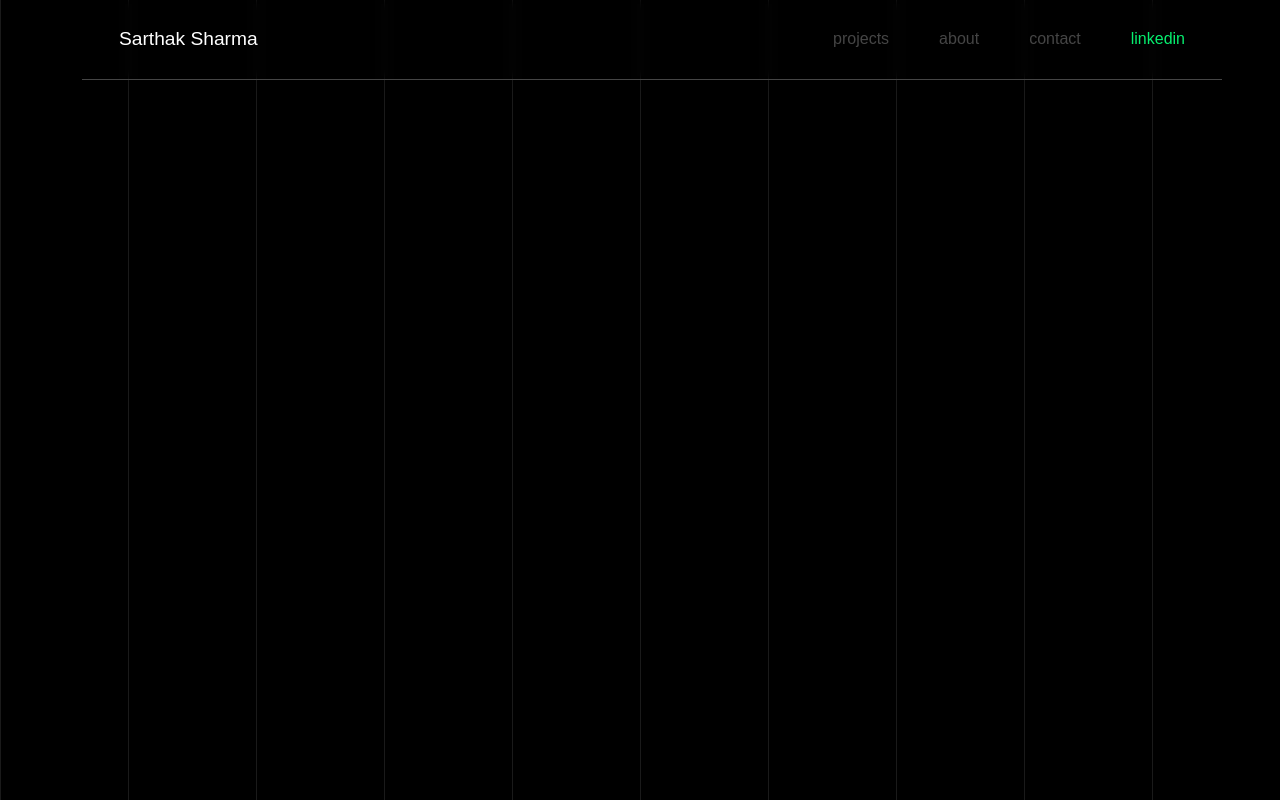
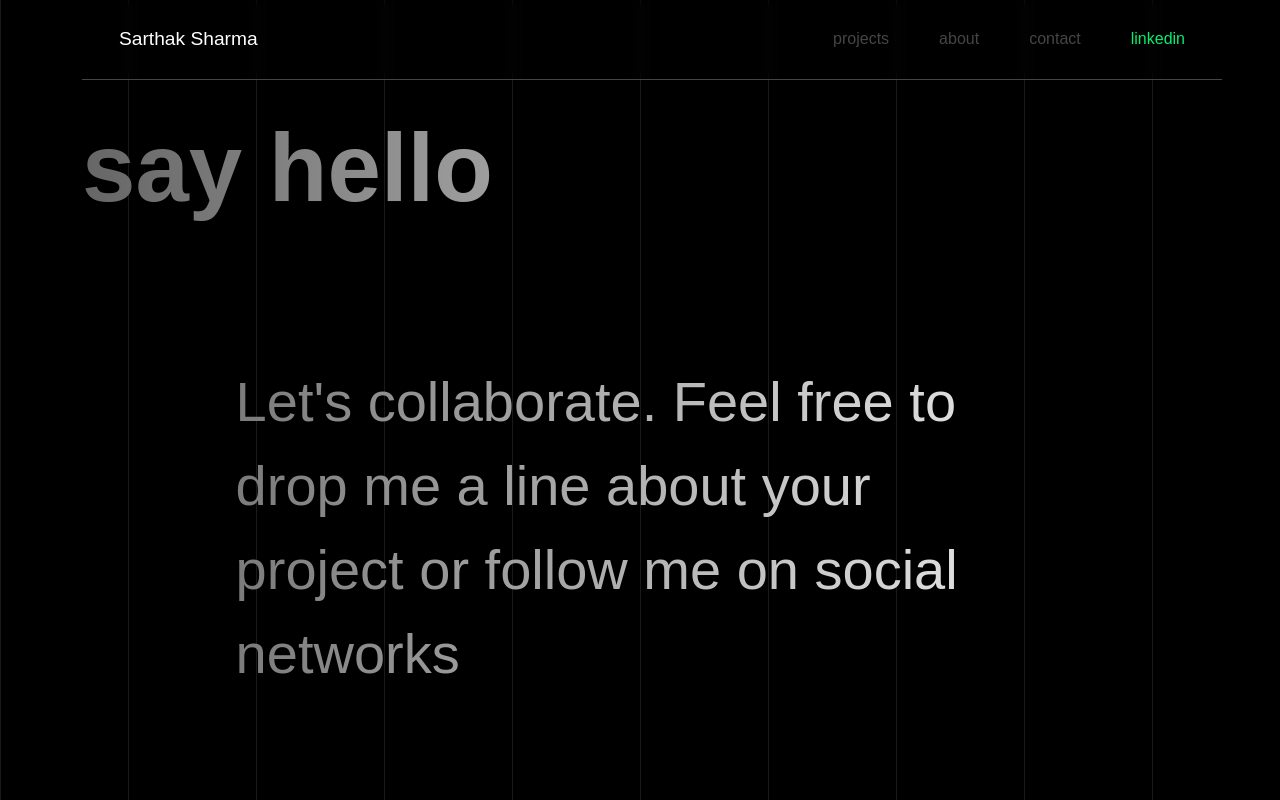
Before and after one commit to sarthaksharma52/Portfolio, a React (Vite) app: page /Contact in a window 1280 px wide. Shown: the top 800 px of the page. Built offline with nearby package versions, Linux system fonts and the light colour scheme.

Commit message:
contact page is created

```diff
--- a/components/Contact.jsx
+++ b/components/Contact.jsx
@@ -1,11 +1,18 @@
-import React from 'react'
+import React from 'react';
+import SayHello from '../components/Sayhello';
 
 const Contact = () => {
   return (
     <>
-      <div className="contact">
-
+      <div className="contact1">
+          <div className="sayHello9 text-gradient-contact">
+            say hello
+          </div>
+          <div className="text-gradient-contact-body-9">
+          Let's collaborate. Feel free to drop me a line about your project or follow me on social networks
+          </div>
       </div>
+      <SayHello/>
     </>
   )
 }
--- a/src/index.css
+++ b/src/index.css
@@ -336,3 +336,34 @@ body {
 .projectrep{
     /* height: 100vh; */
 }
+
+
+
+/* contact section */
+
+
+
+.contact1{
+    height: 100vh;
+}
+.sayHello9{
+    margin-top: 12vh;
+    font-weight: 700;
+}
+.text-gradient-contact {
+    background: linear-gradient(to right, #666, #fff);
+    -webkit-background-clip: text;
+    -webkit-text-fill-color: transparent;
+    font-size: 6rem;
+    font-weight: 550;
+}
+.text-gradient-contact-body-9 {
+    background: linear-gradient(to right, #666, #fff);
+    -webkit-background-clip: text;
+    -webkit-text-fill-color: transparent;
+    font-size: 3.5rem;
+    font-weight: 450;
+    padding-top: 15vh;
+    padding-left: 12vw;
+    padding-right: 12vw;
+}
```
